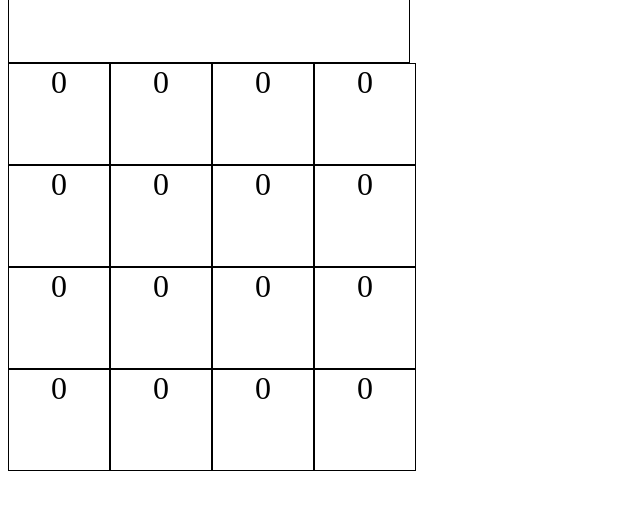
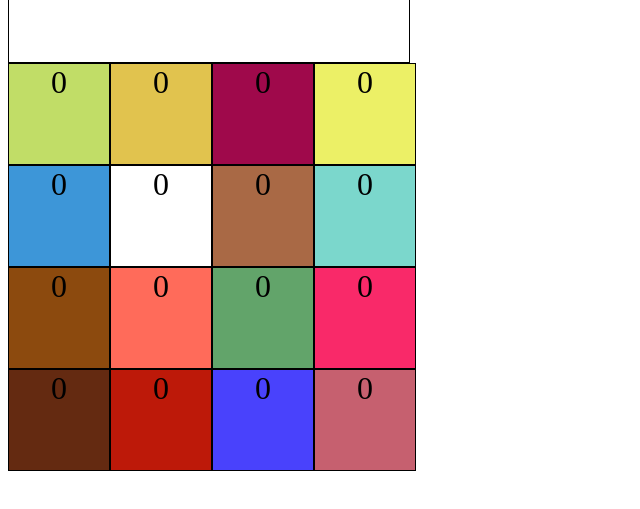
Before and after one commit to poorani11/jQuery-colorGuess, a plain HTML site: page index.html in a window 1280 px wide. Both pictures are taken after a click on the element "Start Game". Shown: the part 47-556 px from the top of the page, without its empty margins (0-640 px from the left). Drawn offline with nearby package versions, Linux system fonts and the light colour scheme.

Commit message:
added color to the cells

```diff
--- a/index.html
+++ b/index.html
@@ -17,6 +17,7 @@
     <script src="node_modules/jquery/dist/jquery.min.js"></script>
     <script>
         $(document).ready(function() {
+            var colorArray = [];
             $('#gamearea').hide();
             $('#start').click(startGame);
             $('#start').css({
@@ -54,7 +55,9 @@
                 for (var row=0; row < x; row++) {
                     html += '<div class="row">';
                     for (var col=0; col < x; col++) {
-                        html += '<div class="cell">0</div>';
+                        var trackColor = randomColor();
+                        colorArray.push(trackColor);
+                        html += '<div class="cell" style="background-color:'+trackColor+'">0</div>';
                     }
                     html +='</div>';
                 }
@@ -75,7 +78,11 @@
             function pickMyColor() {
 
             }
-        })
+
+            function randomColor(){
+                return '#'+((1<<24)*Math.random() | 0).toString(16);
+            }
+        });
     </script>
 </body>
 
```
